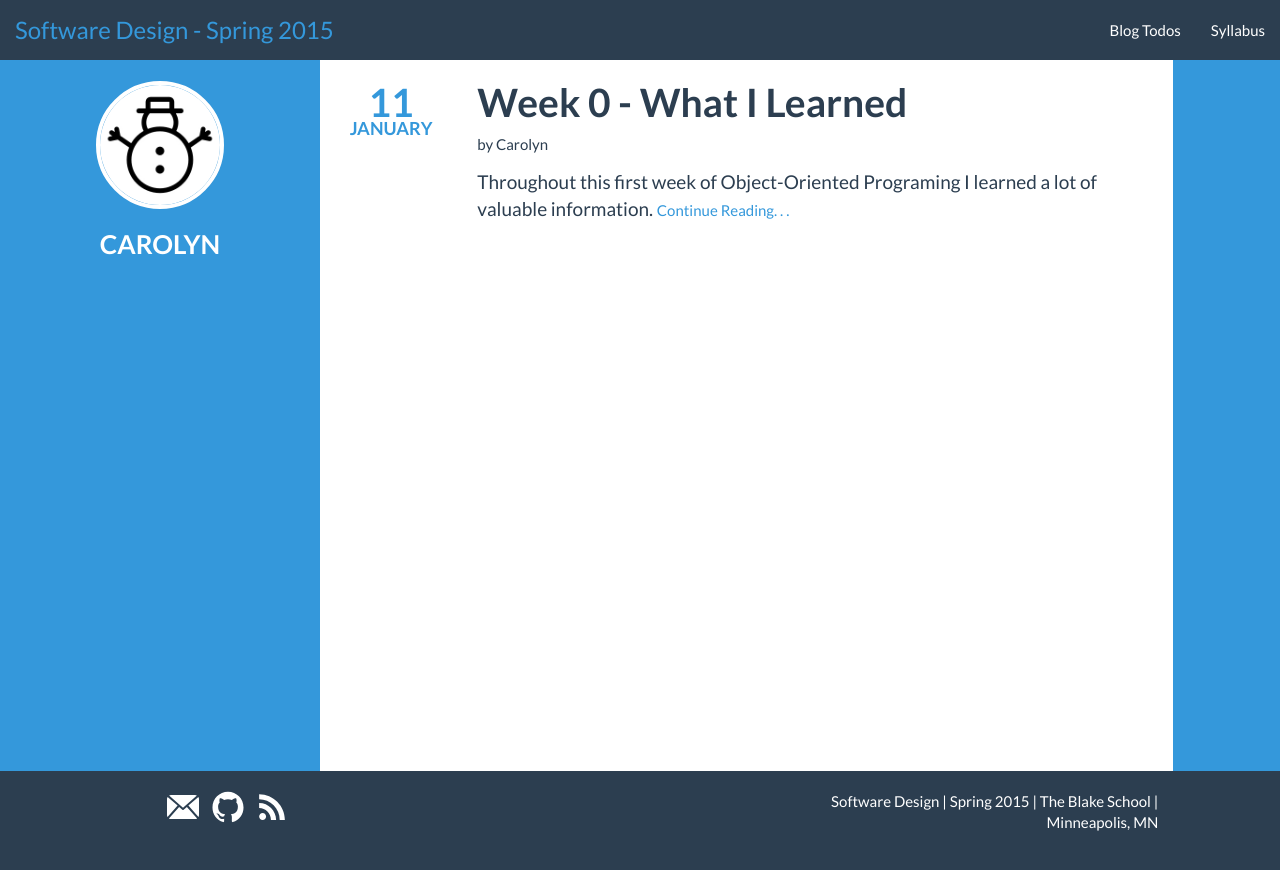
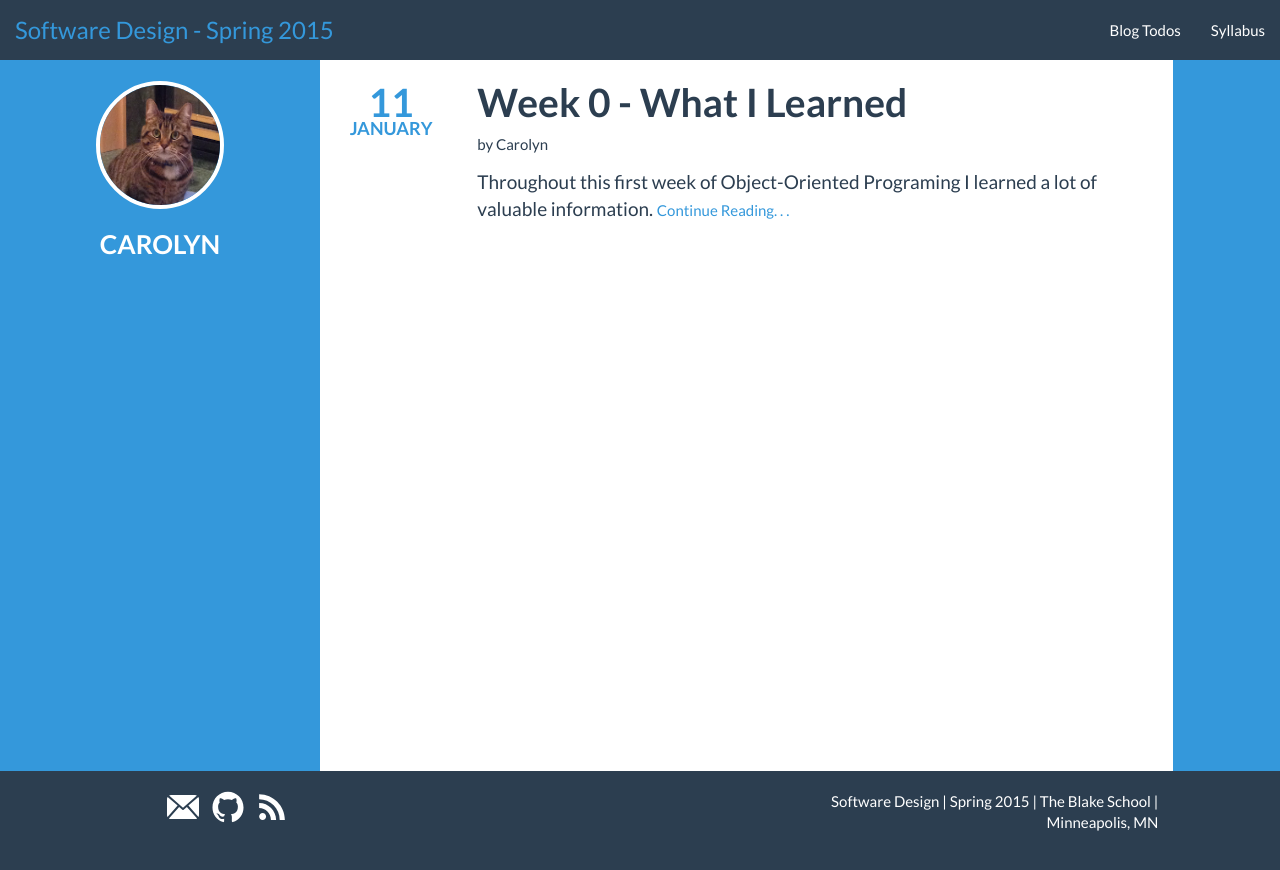
Before and after one commit to BlakeCS-Spring2015/blakecs-spring2015.github.io, a Jekyll site: the page built from carolyn/index.html, in a window 1280 px wide. Shown: the top 870 px of the page. Built offline with Jekyll 4.4.1, drawn with Linux system fonts in a browser that asks for light colours; Markdown is read by kramdown in place of the engine named in the settings.

Commit message:
Changed Avatar

```diff
--- a/_data/authors.yml
+++ b/_data/authors.yml
@@ -87,7 +87,7 @@ carolyn:
   email:
   twitter:
   github:
-  avatar: avatar.jpg
+  avatar: Inger_Siri.jpg
 
 olivia:
   name: Olivia
```
Also changed, not shown: carolyn/Inger_Siri.jpg (added).
